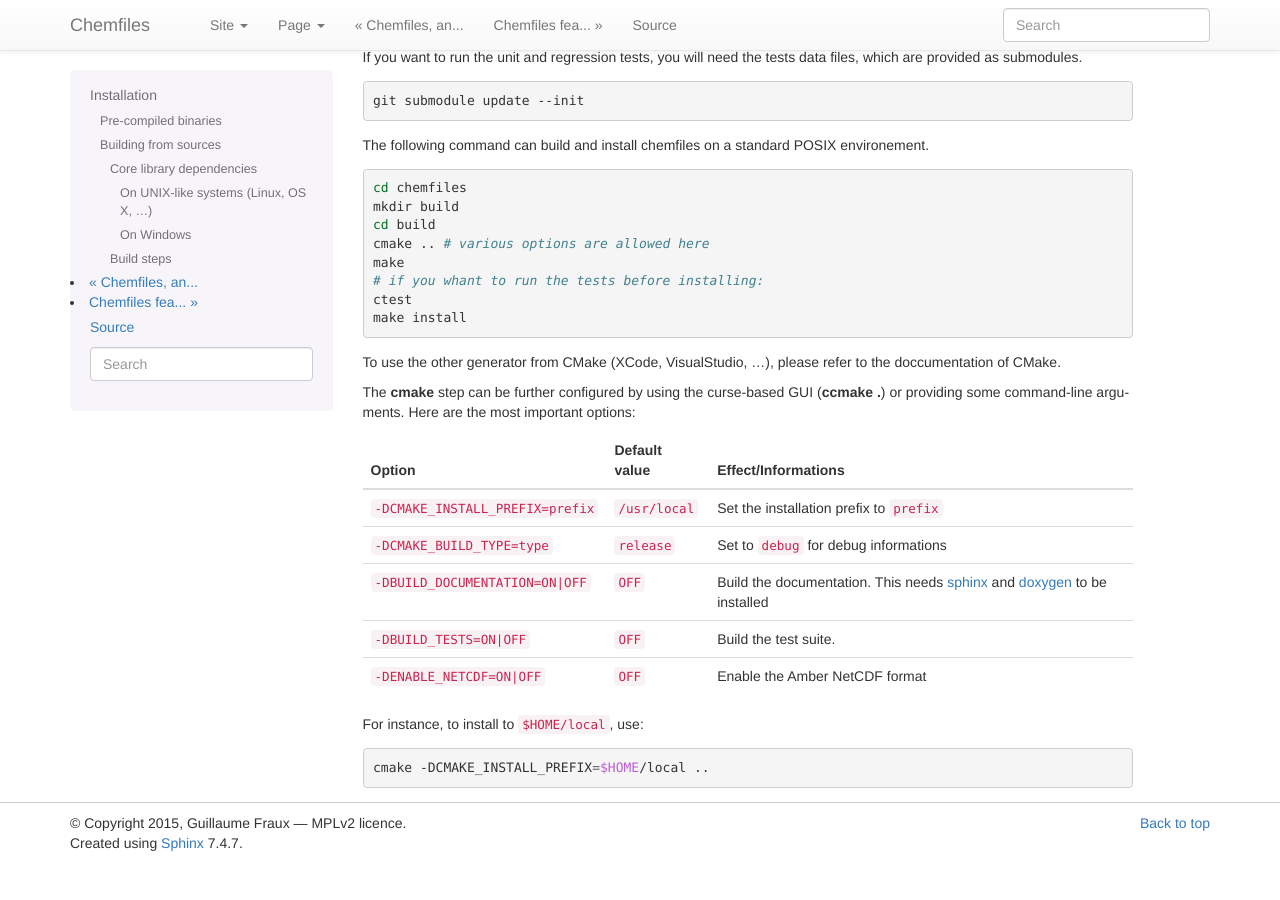
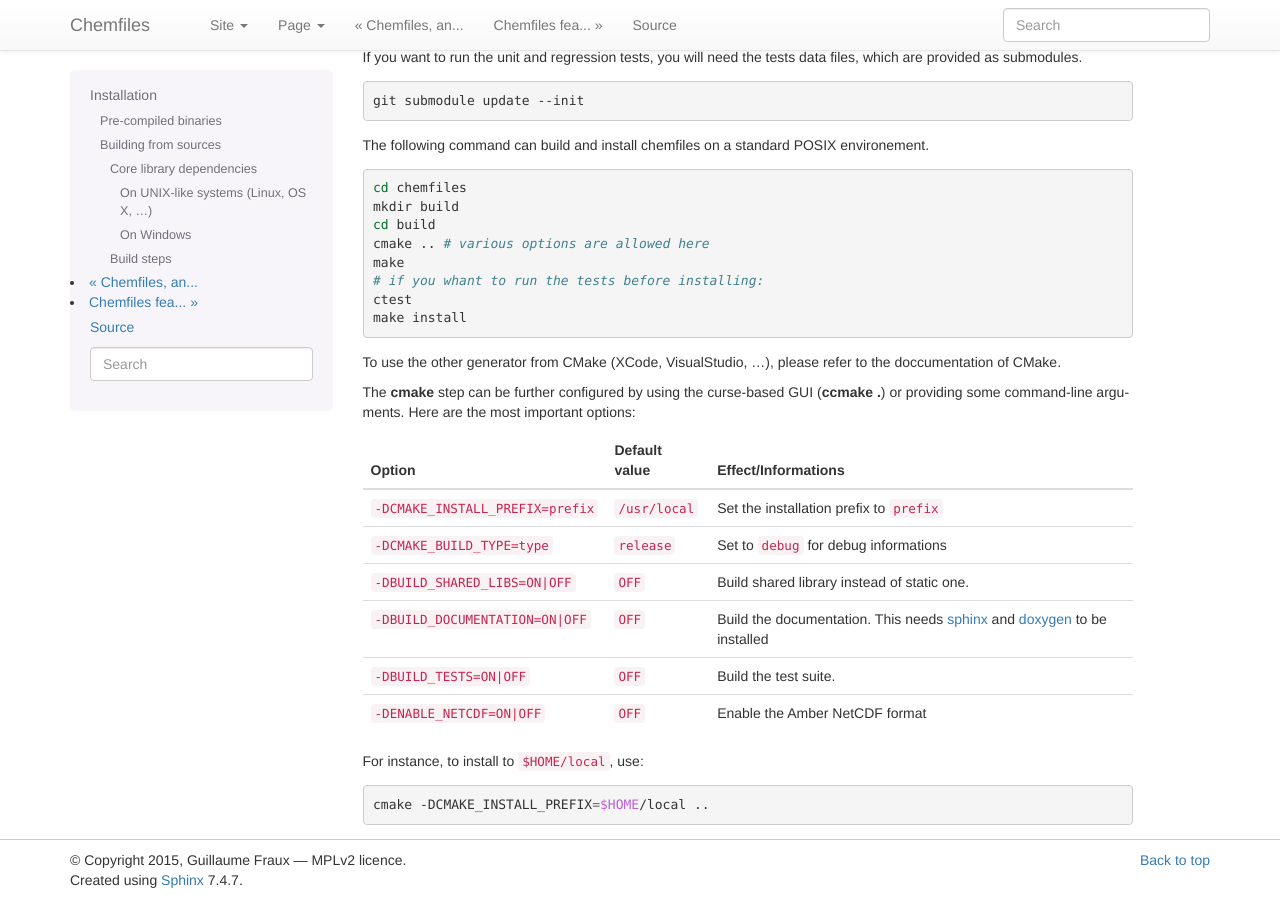
Before and after one commit to chemfiles/chemfiles, a Sphinx documentation site: the page built from doc/installation.rst, in a window 1280 px wide and 900 px high, scrolled down 1304 px. Built offline with Sphinx 7.4.7, drawn with Linux system fonts in a browser that asks for light colours; pages that are not in the unit, such as notebooks, are missing from menus; the version number could not be read and is left out; before the commit the page ends 2167 px from its top, so only the background shows below that.

Commit message:
[doc] Add the BUILD_SHARED_LIBS option

```diff
--- a/doc/installation.rst
+++ b/doc/installation.rst
@@ -133,6 +133,9 @@
 | ``-DCMAKE_BUILD_TYPE=type``        | ``release``         | Set to ``debug`` for debug   |
 |                                    |                     | informations                 |
 +------------------------------------+---------------------+------------------------------+
+| ``-DBUILD_SHARED_LIBS=ON|OFF``     | ``OFF``             | Build shared library instead |
+|                                    |                     | of static one.               |
++------------------------------------+---------------------+------------------------------+
 | ``-DBUILD_DOCUMENTATION=ON|OFF``   | ``OFF``             | Build the documentation.     |
 |                                    |                     | This needs `sphinx`_ and     |
 |                                    |                     | `doxygen`_ to be installed   |
```
